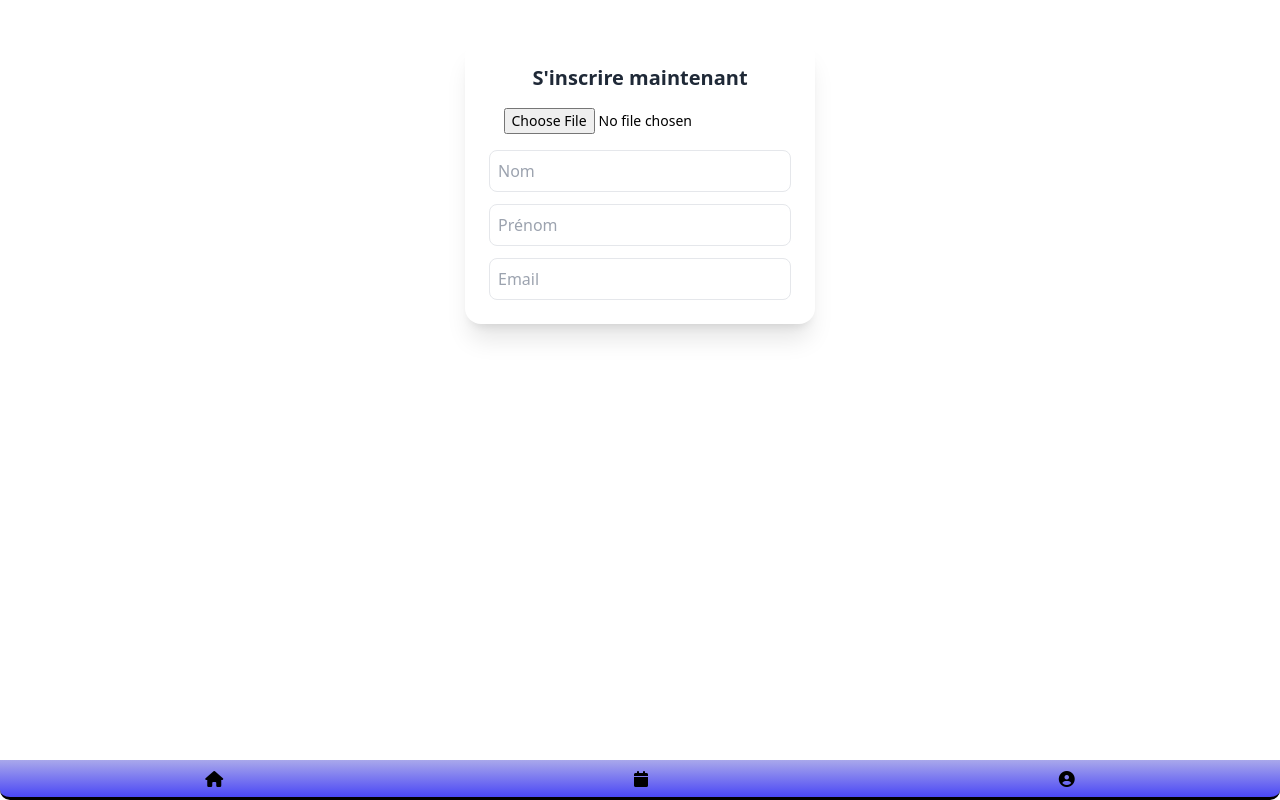
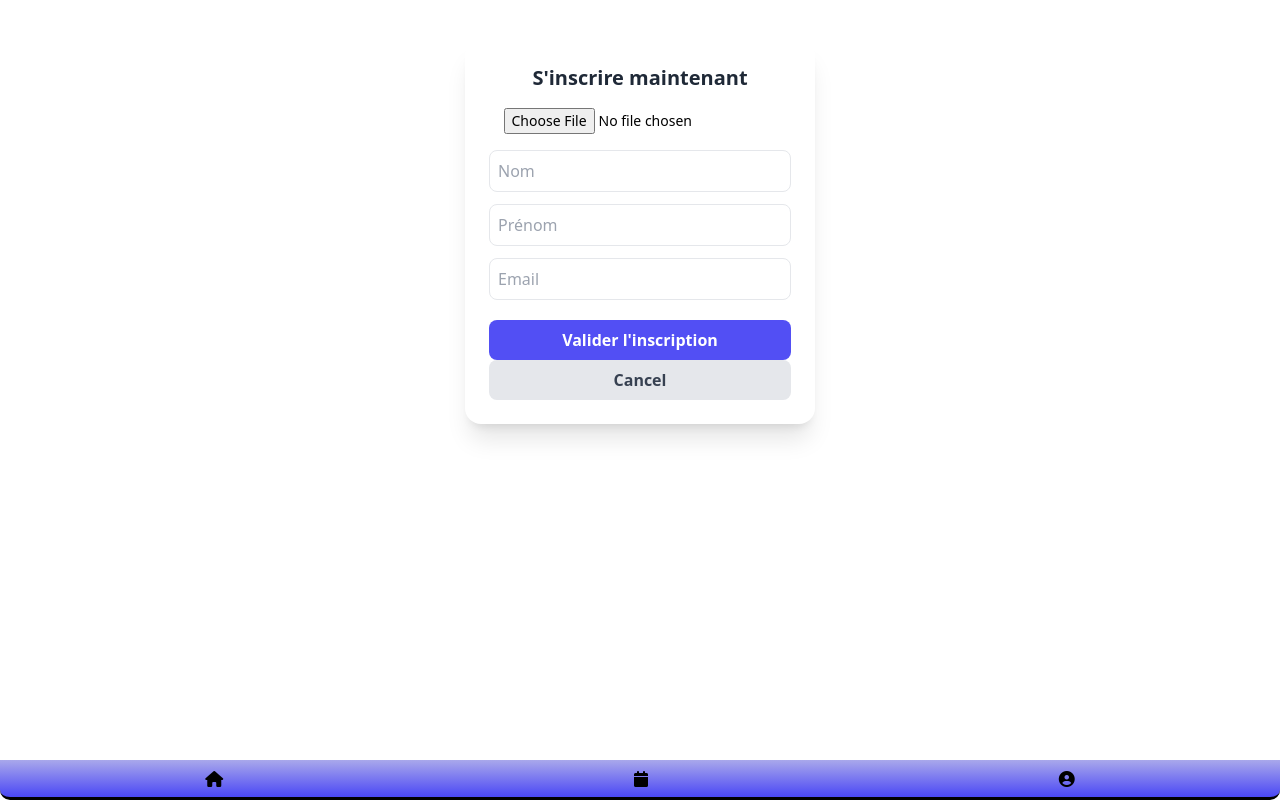
Before and after one commit to WassimeELmansoury/Arenasync, a React (Vite) app: page /signup/1 in a window 1280 px wide. Built offline with nearby package versions, Linux system fonts and the light colour scheme.

Commit message:
ajout des boutons valider l'inscription et cancel

```diff
--- a/src/components/SignupForm.jsx
+++ b/src/components/SignupForm.jsx
@@ -55,6 +55,13 @@ function SignupForm() {
           />
         </div>
 
+        {/* Button */}
+        <button className="mt-5 w-full bg-[#524FF4] text-white font-semibold py-2 rounded-lg hover:opacity-90 transition">
+          Valider l'inscription
+        </button>
+        <button     className="w-full bg-gray-200 text-gray-700 font-semibold py-2 rounded-lg hover:bg-gray-300 transition">
+          Cancel
+        </button>
       </div>
     </div>
   );
```
